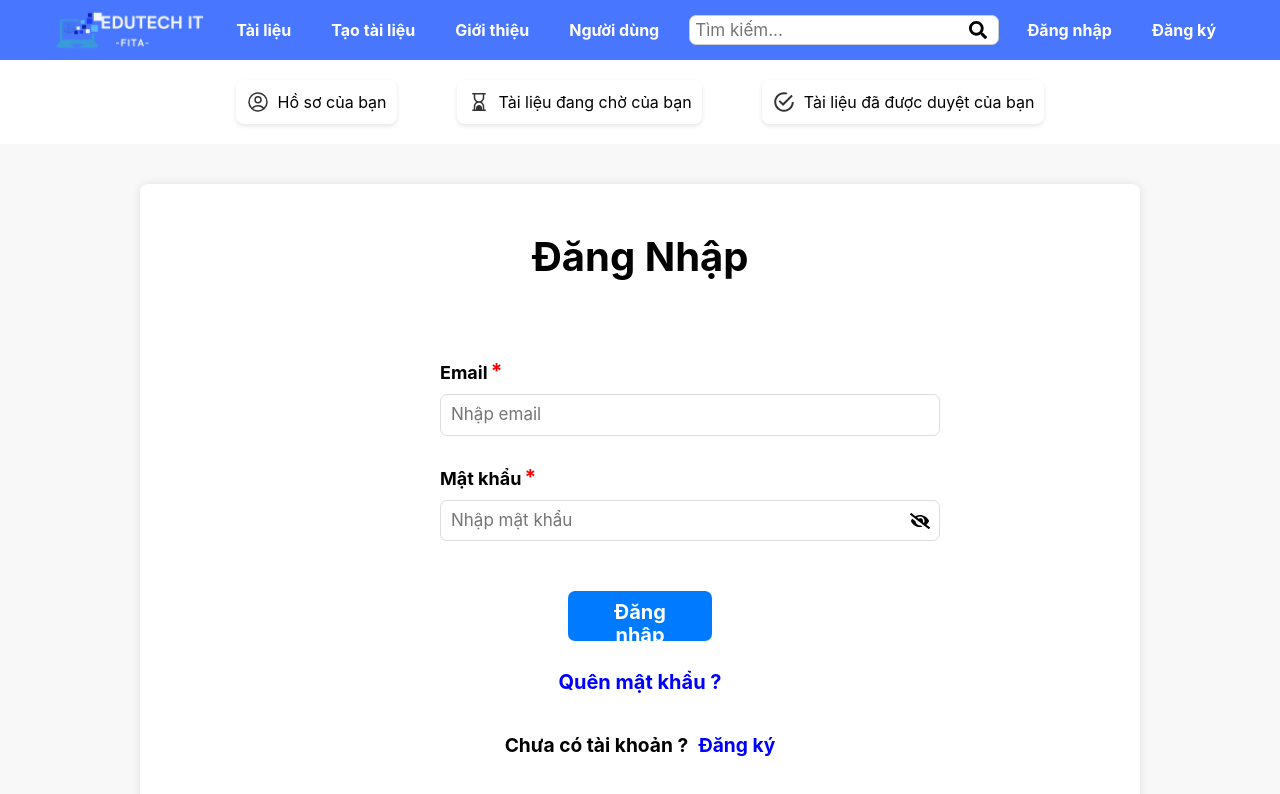
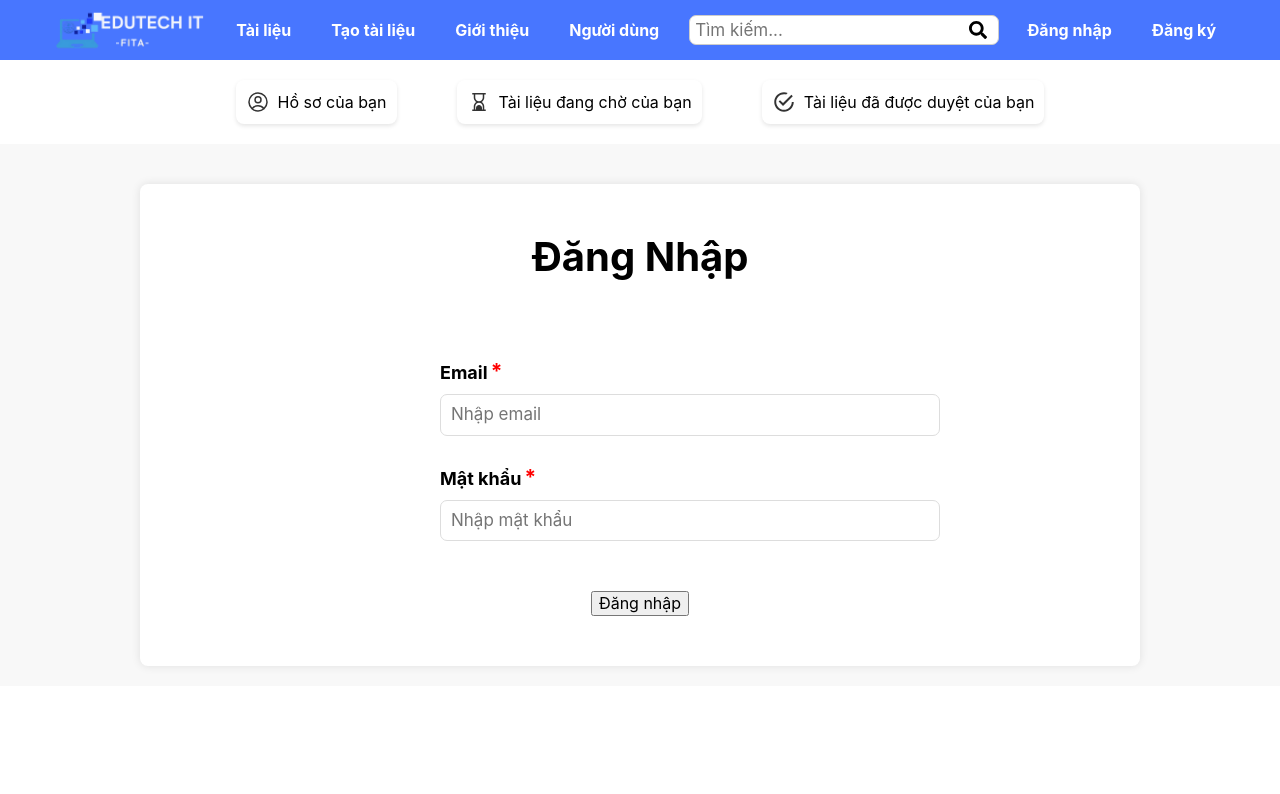
Before and after one commit to thanhdanh2407/DoAnTaiLieu, a React (Create React App) app: page /login in a window 1280 px wide. Shown: the top 794 px of the page. Built offline with nearby package versions, Linux system fonts and the light colour scheme.

Commit message:
chua fix xong

```diff
--- /dev/null
+++ b/src/Redux/actions/authActions.js
@@ -0,0 +1,28 @@
+export const loginSuccess = (token) => ({
+  type: "LOGIN_SUCCESS",
+  payload: token,
+});
+
+export const login = (credentials) => async (dispatch) => {
+  try {
+    const response = await fetch("/api/auth/login", {
+      method: "POST",
+      headers: {
+        "Content-Type": "application/json",
+      },
+      body: JSON.stringify(credentials),
+    });
+
+    if (!response.ok) {
+      throw new Error("Network response was not ok");
+    }
+
+    const token = await response.text(); // Nhận token dưới dạng chuỗi
+    dispatch(loginSuccess(token));
+
+    // Lưu token vào localStorage
+    localStorage.setItem("authToken", token);
+  } catch (error) {
+    console.error("Login failed:", error);
+  }
+};
--- /dev/null
+++ b/src/Redux/reducers/authReducer.js
@@ -0,0 +1,26 @@
+// src/Redux/reducers/authReducer.js
+const initialState = {
+  isAuthenticated: false,
+  user: null,
+};
+
+const authReducer = (state = initialState, action) => {
+  switch (action.type) {
+    case "LOGIN_SUCCESS":
+      return {
+        ...state,
+        isAuthenticated: true,
+        user: action.payload,
+      };
+    case "LOGOUT":
+      return {
+        ...state,
+        isAuthenticated: false,
+        user: null,
+      };
+    default:
+      return state;
+  }
+};
+
+export default authReducer;
--- /dev/null
+++ b/src/Redux/reducers/rootReducer.js
@@ -0,0 +1,9 @@
+// src/Redux/reducers/rootReducer.js
+import { combineReducers } from "redux";
+import authReducer from "./authReducer";
+
+const rootReducer = combineReducers({
+  auth: authReducer,
+});
+
+export default rootReducer;
--- /dev/null
+++ b/src/Redux/store.js
@@ -0,0 +1,8 @@
+// src/Redux/store.js
+import { createStore, applyMiddleware } from "redux";
+import { thunk } from "redux-thunk";
+import rootReducer from "./reducers/rootReducer";
+
+const store = createStore(rootReducer, applyMiddleware(thunk));
+
+export default store;
--- a/src/index.js
+++ b/src/index.js
@@ -1,11 +1,13 @@
 import React from "react";
 import ReactDOM from "react-dom/client";
+import { Provider } from "react-redux";
+import store from "./Redux/store";
 import "./index.css";
 import App from "./App";
 
 const root = ReactDOM.createRoot(document.getElementById("root"));
 root.render(
-  <React.StrictMode>
+  <Provider store={store}>
     <App />
-  </React.StrictMode>
+  </Provider>
 );
--- a/src/layouts/Login.js
+++ b/src/layouts/Login.js
@@ -1,20 +1,24 @@
 import React, { useState } from "react";
-import "./css/index.css";
-import { FaEye, FaEyeSlash } from "react-icons/fa";
-import { useNavigate } from "react-router-dom";
-import Button from "../components/Button";
+import { useDispatch, useSelector } from "react-redux";
+import { login } from "../Redux/actions/authActions"; // Import action login
+
 function Login() {
-  const navigate = useNavigate();
-  const [showPassword, setShowPassword] = useState(false);
+  const dispatch = useDispatch();
+  const [email, setEmail] = useState("");
+  const [password, setPassword] = useState("");
 
-  const togglePasswordVisibility = () => {
-    setShowPassword(!showPassword);
+  const { loading, error } = useSelector((state) => state.auth);
+
+  const handleLogin = (e) => {
+    e.preventDefault();
+    dispatch(login(email, password));
   };
 
   return (
     <div className="container">
-      <div className="form">
+      <form className="form" onSubmit={handleLogin}>
         <div className="titleLogin">Đăng Nhập</div>
+        {error && <p className="error">{error}</p>}
         <div className="itemFormLogin">
           <label className="titleLabel" htmlFor="name">
             Email<span className="requiredStar">*</span>
@@ -24,6 +28,8 @@ function Login() {
             id="email"
             placeholder="Nhập email"
             className="inputItem"
+            value={email}
+            onChange={(e) => setEmail(e.target.value)}
           />
         </div>
         <div className="itemFormLogin">
@@ -32,34 +38,21 @@ function Login() {
           </label>
           <div className="passwordWrapper">
             <input
-              type={showPassword ? "text" : "password"}
+              type="password"
               id="password"
               placeholder="Nhập mật khẩu"
               className="inputItem"
+              value={password}
+              onChange={(e) => setPassword(e.target.value)}
             />
-            <span className="togglePassword" onClick={togglePasswordVisibility}>
-              {showPassword ? <FaEye /> : <FaEyeSlash />}
-            </span>
           </div>
         </div>
         <div className="btnSubmit">
-          <Button type="submit">
-            <span className="titleSubmit">Đăng nhập</span>
-          </Button>
+          <button type="submit" disabled={loading}>
+            {loading ? "Đang xử lý..." : "Đăng nhập"}
+          </button>
         </div>
-        <div
-          className="forgotPassword"
-          onClick={() => navigate("/forgotpassword")}
-        >
-          Quên mật khẩu ?
-        </div>
-        <div className="title">
-          Chưa có tài khoản ?
-          <div className="login" onClick={() => navigate("/register")}>
-            Đăng ký
-          </div>
-        </div>
-      </div>
+      </form>
     </div>
   );
 }
```
Also changed, not shown: package.json (+7 -0 lines), src/server.js (added, +24 -0 lines), 2 other files (tests, documents, lock files or other folders).
